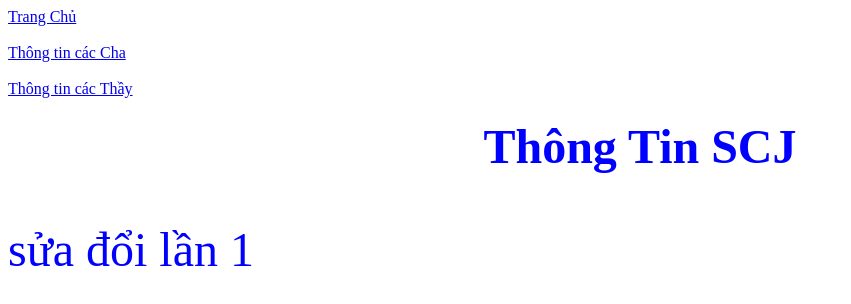
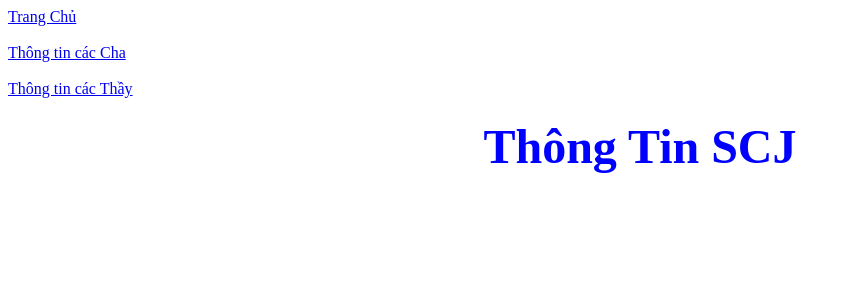
Before and after one commit to thongtinscj/1111, a plain HTML site: page index.html in a window 1280 px wide. Shown: the whole page, without its empty margins (0-851 px from the left). Drawn offline with Linux system fonts and the light colour scheme.

Commit message:
sua lan 2

```diff
--- a/index.html
+++ b/index.html
@@ -16,6 +16,6 @@
 <br>
     <h1 align="center"><font color="blue"
         size="70">Thông Tin SCJ</h1>
-        <p>sửa đổi lần 1</p>
+
   </body>
 </html>
```
